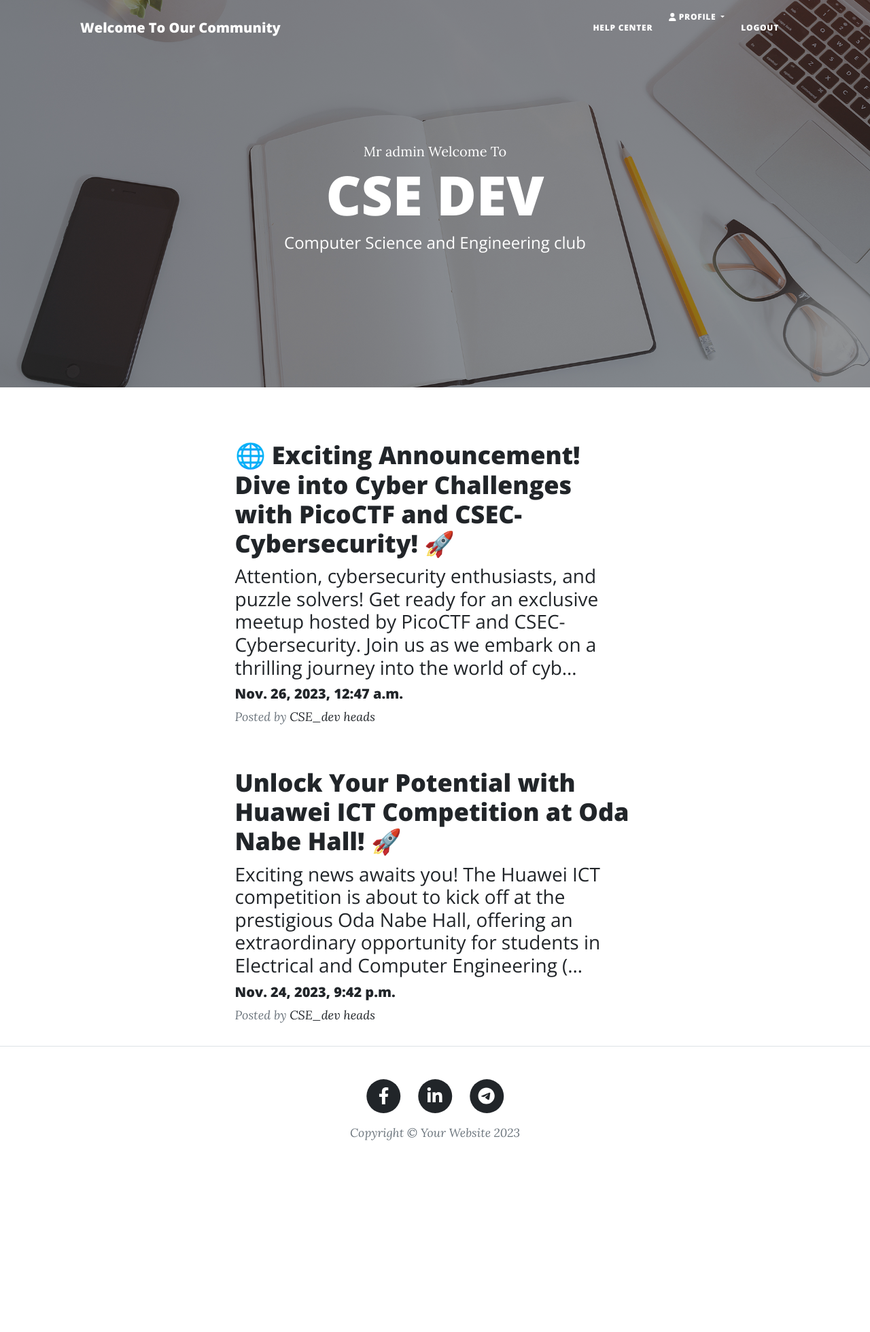
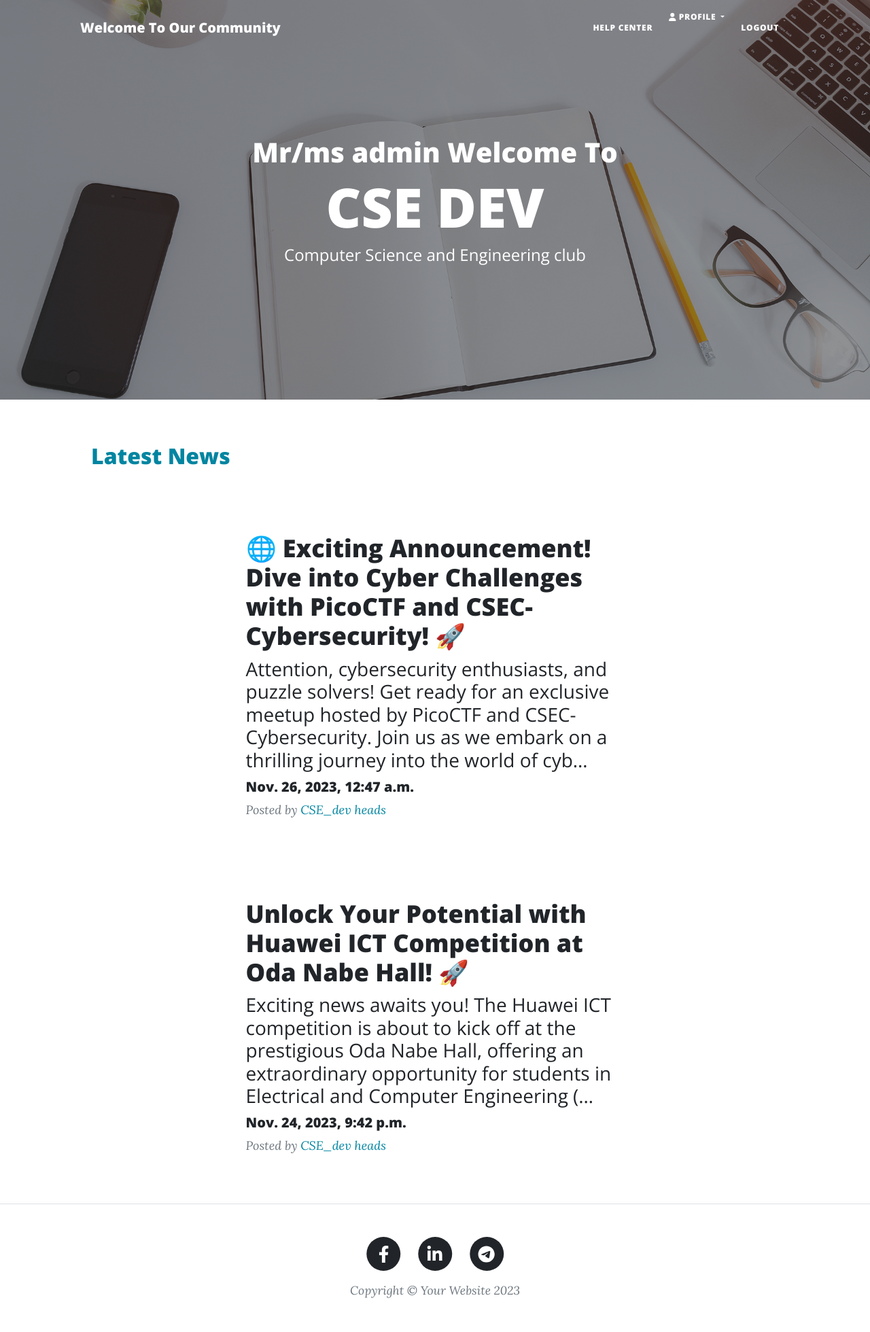
Before and after one commit to robsen123-fexil/Astu-CSE--CLUB-Managment-System, a Django app: page /home/ in a window 1280 px wide. Shown: the whole page at 68% size. Before the commit the page ends 1678 px from the top, so only its background shows below. Run offline with Django 4.2, Linux system fonts and the light colour scheme; a user stored in the database is signed in; data comes from the database, SQL or seed files in the repository; both versions use the stored data as it was after the commit; some libraries are stand-ins or nearby versions.

Commit message:
home events

```diff
--- a/base/template/home.html
+++ b/base/template/home.html
@@ -40,7 +40,7 @@
                             </a>
                             <ul class="dropdown-menu" aria-labelledby="profileDropdown">
                                 {% if user.is_authenticated %}
-                                    <li><p class="dropdown-item">Name: {{ users.first_name }} {{ user.last_name }}</p></li>
+                                    <li><p class="dropdown-item">Name: {{ user.first_name }} {{ user.last_name }}</p></li>
                                     <li><p class="dropdown-item">Username: {{ user.username }}</p></li>
                                     <li><p class="dropdown-item">Email: {{ user.email }}</p></li>
                                     <li><hr class="dropdown-divider"></li>
@@ -61,34 +61,38 @@
             </div>
         </nav>
         <!-- Page Header-->
-        <header class="masthead" style="background-image: url('{% static 'assets/img/home-bg.jpg' %}')">
+        <header class="masthead bg-primary text-white" style="background-image: url('{% static 'assets/img/home-bg.jpg' %}')">
             <div class="container position-relative px-4 px-lg-5">
                 <div class="row gx-4 gx-lg-5 justify-content-center">
                     <div class="col-md-10 col-lg-8 col-xl-7">
                         <div class="site-heading">
                             {% if user.is_authenticated %}
-
-                                    {%if sex == "M"%}
-                                    <h1 style="font-size: 2em;"></h1> Mr {{ user.username }} Welcome   To </h1>
-                                    {%else%}
-                                    <h1 style="font-size: 2em;"></h1> Ms {{ user.username }} Welcome   To </h1>
-                                    {%endif%}
+                                <h1 style="font-size: 2em;">Mr/ms {{ user.username }} Welcome To </h1>
                             {% endif %}
                             <h1>CSE DEV</h1>
-                            <span class="subheading">Computer Science and Engineering club </span>
+                            <span class="subheading">Computer Science and Engineering club</span>
                         </div>
                     </div>
                 </div>
             </div>
         </header>
 
+        <div class="container px-4 px-lg-5">
+            <!-- Block with Latest News heading -->
+            <div class="row gx-4 gx-lg-5 justify-content-start mb-4">
+                <div class="col-md-8 col-lg-6">
+                    <div class="latest-news bg-white text-primary p-3">
+                        <h2>Latest News</h2>
+                        <!-- Add your latest news content here -->
+                    </div>
+                </div>
+            </div>
 
-        <div class="container px-4 px-lg-5">
             <div class="row gx-4 gx-lg-5 justify-content-center">
                 {% for post in posts reversed %}
                     <div class="col-md-10 col-lg-8 col-xl-7">
-                        <!-- Post preview-->
-                        <div class="post-preview">
+                        <!-- Post preview -->
+                        <div class="post-preview mb-4 bg-white p-3">
                             <a href="/posts/{{post.id}}/">
                                 <h2 class="post-title">{{ post.title }}</h2>
                                 <h3 class="post-subtitle">{{ post.body|truncatechars:200 }}</h3>
@@ -96,12 +100,13 @@
                             </a>
                             <p class="post-meta">
                                 Posted by
-                                <a href="#!">CSE_dev heads</a>
+                                <a href="#!" class="text-primary">CSE_dev heads</a>
                             </p>
                         </div>
                     </div>
                 {% endfor %}
-
+            </div>
+        </div>
 
             </div>
         </div>
--- a/base/template/posts.html
+++ b/base/template/posts.html
@@ -72,7 +72,7 @@
           {{posts.body}}</h5>
           <p>{{posts.date}}</p>
         </a>
-        <button type="submit">Submit</button>
+        <button type="submit">back to home</button>
       </form>
     </div>
   </div>
```
Also changed, not shown: base/db.sqlite3.
